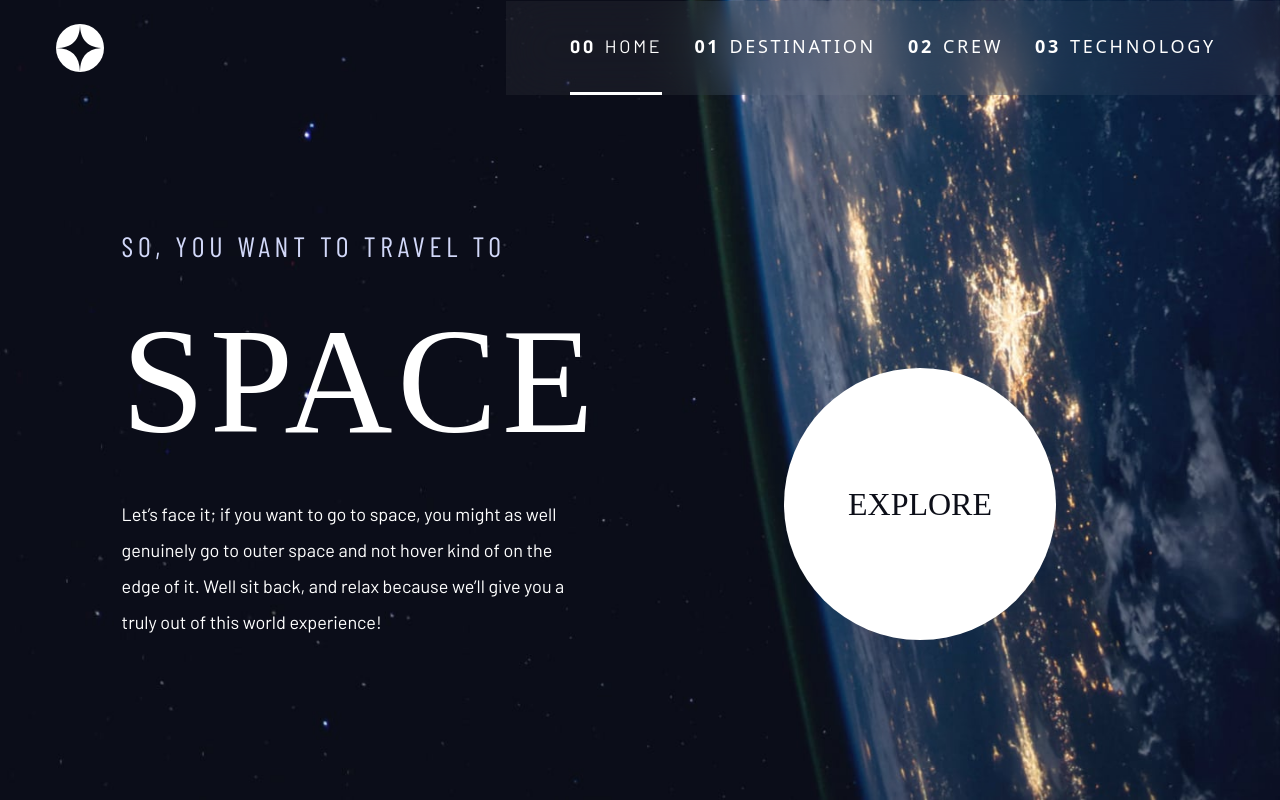
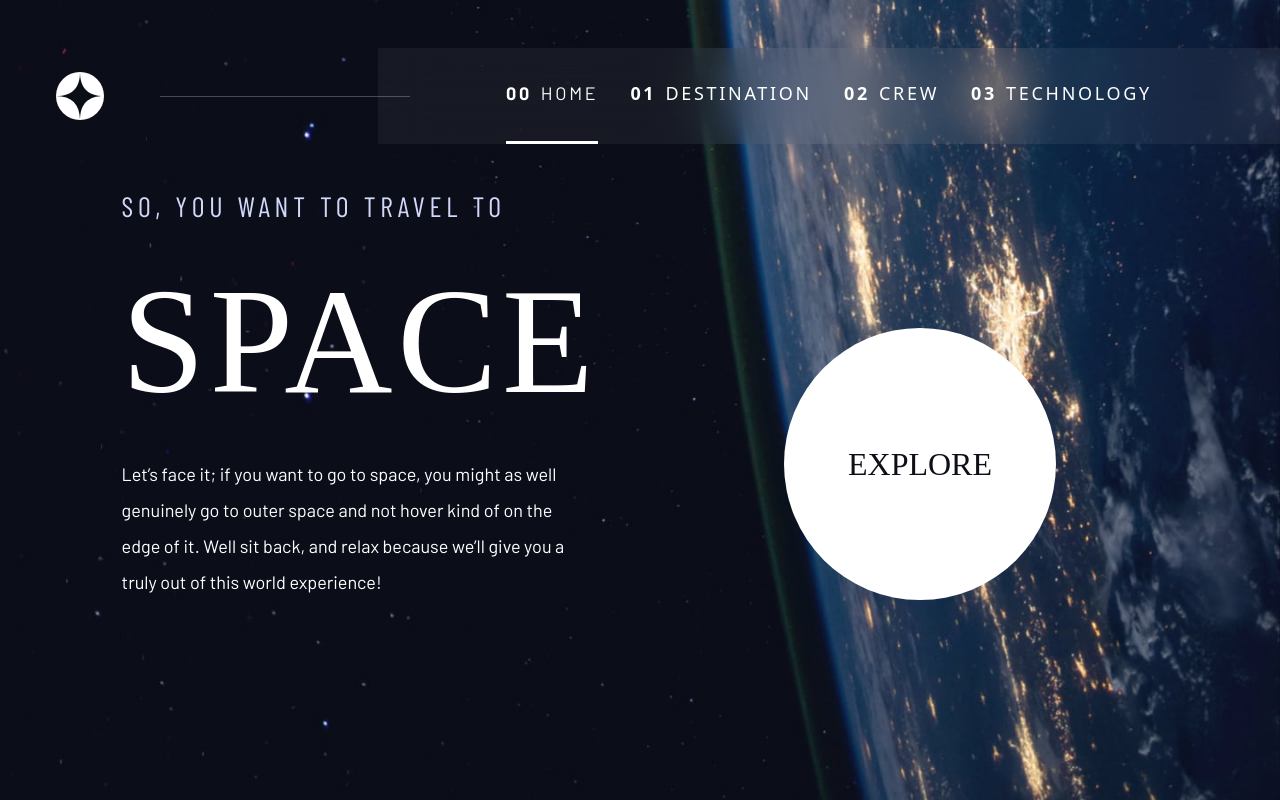
Before and after one commit to B1ack0ut1/frontendmentor-space-tourism-website, a Next.js app: page / in a window 1280 px wide. Built offline with nearby package versions, Linux system fonts and the light colour scheme; a web font is replaced by a local one.

Commit message:
Worked on Navigation component, css, and homepage

```diff
--- a/src/app/components/Navigation.js
+++ b/src/app/components/Navigation.js
@@ -18,7 +18,7 @@ const Navigation = () => {
       <div className="logo flex justify-center items-center">
         <img src="/shared/logo.svg" alt="logo" />
       </div>
-      {/* <div className="lg:border lg:border-blue-300">random line</div> */}
+      <hr className="lg:border-white/25 lg:flex-1 lg:-mr-8 z-10" />
       <button
         onClick={toggleNav}
         className="mobile-nav-toggle"
--- a/src/app/crew/page.js
+++ b/src/app/crew/page.js
@@ -1,7 +1,10 @@
-import React from "react";
-
+import Navigation from "../components/Navigation";
 const Crew = () => {
-  return <div>Crew</div>;
+  return (
+    <>
+      <Navigation />
+    </>
+  );
 };
 
 export default Crew;
--- a/src/app/globals.css
+++ b/src/app/globals.css
@@ -240,7 +240,7 @@ p {
 
   @screen lg {
     .grid-container--home {
-      padding-bottom: max(6rem, 20vh);
+      padding-bottom: max(6rem, 25vh);
       align-items: end;
     }
   }
@@ -302,9 +302,20 @@ p {
     height: 96px;
   }
 
+  @media (min-width: 64rem) {
+    .primary-header {
+      margin-top: 3rem;
+    }
+  }
+
+  nav:has(.primary-navigation) {
+    height: 100%;
+  }
+
   .primary-navigation {
     display: flex;
     background-color: hsl(var(--clr-dark) / 0.95);
+    height: 100%;
   }
 
   .primary-navigation a span {
@@ -325,6 +336,7 @@ p {
 
   @media (max-width: 40rem) {
     .primary-navigation {
+      visibility: hidden;
       flex-direction: column;
       position: fixed;
       inset: 0 0 0 20%;
@@ -337,6 +349,7 @@ p {
     }
 
     .primary-navigation[data-visible="true"] {
+      visibility: visible;
       transform: translateX(0);
     }
 
@@ -381,7 +394,7 @@ p {
 
   @media (min-width: 64rem) {
     .primary-navigation {
-      padding-inline: 4rem;
+      padding-inline: 8rem;
     }
   }
 
--- a/src/app/technology/page.js
+++ b/src/app/technology/page.js
@@ -1,7 +1,11 @@
-import React from "react";
+import Navigation from "../components/Navigation";
 
 const Technology = () => {
-  return <div>Technology</div>;
+  return (
+    <>
+      <Navigation />
+    </>
+  );
 };
 
 export default Technology;
```
